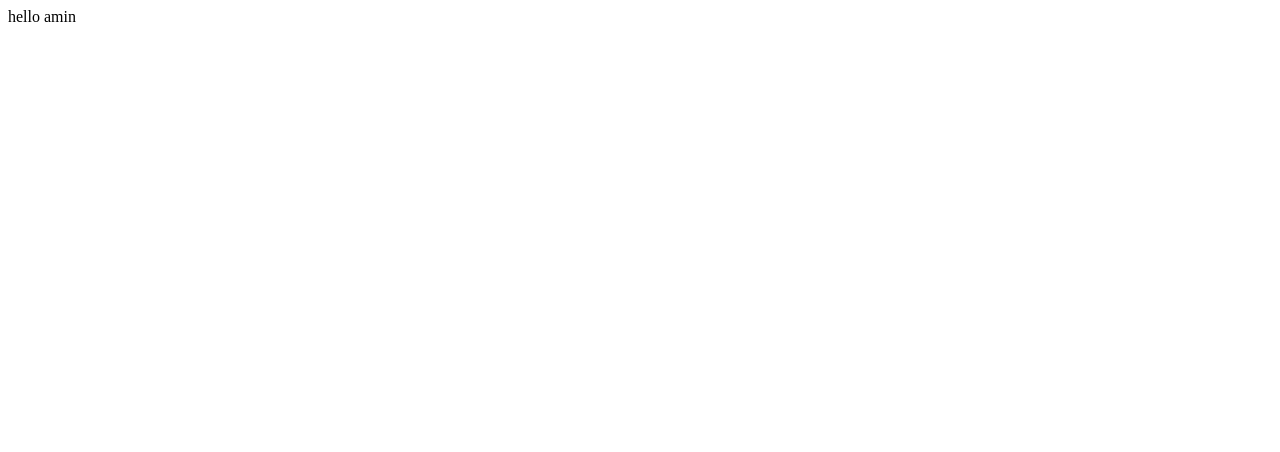
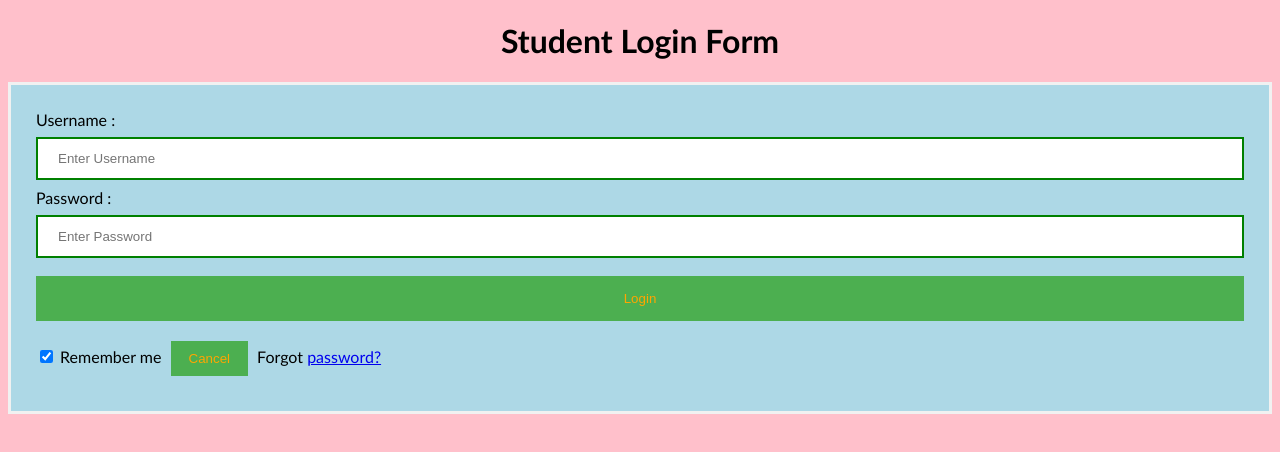
Before and after one commit to aminyousefian/amin12, a plain HTML site: page index.html in a window 1280 px wide. Drawn offline with Linux system fonts and the light colour scheme.

Commit message:
Update index.html

```diff
--- a/index.html
+++ b/index.html
@@ -1 +1,62 @@
-hello amin
+<!DOCTYPE html>
+<html>
+<head>
+<meta name="viewport" content="width=device-width, initial-scale=1">
+<title> Login Page </title>
+<style>
+Body {
+  font-family: Calibri, Helvetica, sans-serif;
+  background-color: pink;
+}
+button {
+       background-color: #4CAF50;
+       width: 100%;
+        color: orange;
+        padding: 15px;
+        margin: 10px 0px;
+        border: none;
+        cursor: pointer;
+         }
+ form {
+        border: 3px solid #f1f1f1;
+    }
+ input[type=text], input[type=password] {
+        width: 100%;
+        margin: 8px 0;
+        padding: 12px 20px;
+        display: inline-block;
+        border: 2px solid green;
+        box-sizing: border-box;
+    }
+ button:hover {
+        opacity: 0.7;
+    }
+  .cancelbtn {
+        width: auto;
+        padding: 10px 18px;
+        margin: 10px 5px;
+    }
+
+
+ .container {
+        padding: 25px;
+        background-color: lightblue;
+    }
+</style>
+</head>
+<body>
+    <center> <h1> Student Login Form </h1> </center>
+    <form>
+        <div class="container">
+            <label>Username : </label>
+            <input type="text" placeholder="Enter Username" name="username" required>
+            <label>Password : </label>
+            <input type="password" placeholder="Enter Password" name="password" required>
+            <button type="submit">Login</button>
+            <input type="checkbox" checked="checked"> Remember me
+            <button type="button" class="cancelbtn"> Cancel</button>
+            Forgot <a href="#"> password? </a>
+        </div>
+    </form>
+</body>
+</html>
```
